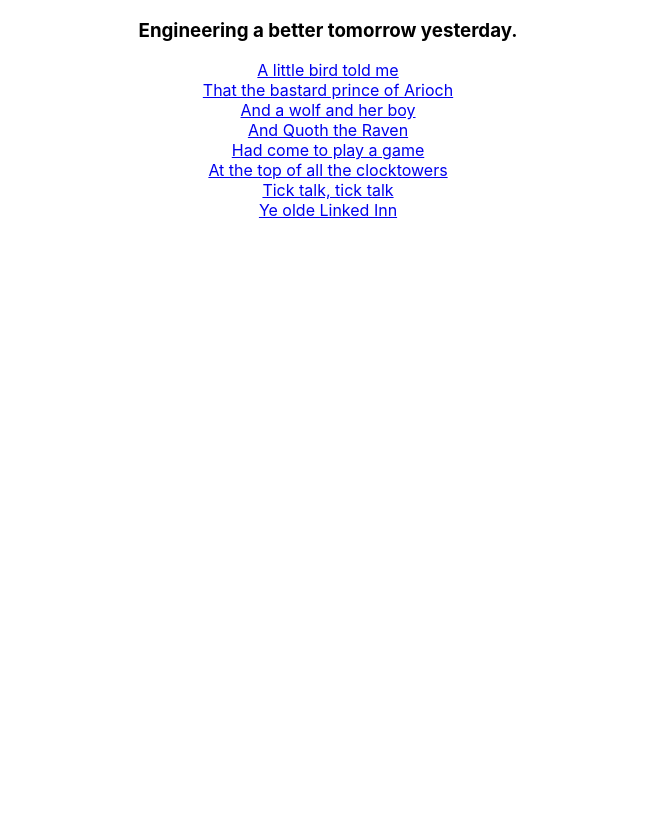
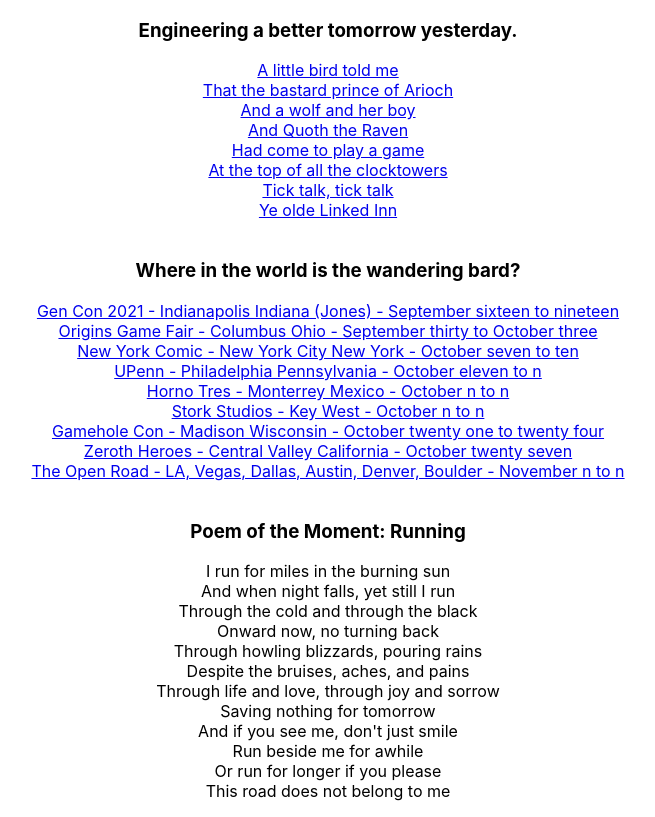
Before and after one commit to bonoj/bono.industries, a React (Create React App) app: page / in a window 1280 px wide. Shown: the whole page, without its empty margins (312-967 px from the left). Built offline with nearby package versions, Linux system fonts and the light colour scheme.

Commit message:
Add poetry

```diff
--- a/src/views/App.js
+++ b/src/views/App.js
@@ -29,6 +29,44 @@
       <a href="https://vm.tiktok.com/ZMR442NfE/" target="_blank" rel="noopener noreferrer">Tick talk, tick talk</a>
       <br/>
       <a href="https://www.linkedin.com/in/bonoj/" target="_blank" rel="noopener noreferrer">Ye olde Linked Inn</a>
+      <br/>
+      <br/>
+      <h3>Where in the world is the wandering bard?</h3>
+      <a href="https://www.gencon.com/" target="_blank" rel="noopener noreferrer">Gen Con 2021 - Indianapolis Indiana (Jones) - September sixteen to nineteen</a>
+      <br/>
+      <a href="https://www.originsgamefair.com/" target="_blank" rel="noopener noreferrer">Origins Game Fair - Columbus Ohio - September thirty to October three</a>
+      <br/>
+      <a href="https://www.newyorkcomiccon.com/en-us.html" target="_blank" rel="noopener noreferrer">New York Comic - New York City New York - October seven to ten</a>
+      <br/>
+      <a href="https://www.upenn.edu/" target="_blank" rel="noopener noreferrer">UPenn - Philadelphia Pennsylvania - October eleven to n</a>
+      <br/>
+      <a href="https://www.horno3.org/" target="_blank" rel="noopener noreferrer">Horno Tres - Monterrey Mexico - October n to n</a>
+      <br/>
+      <a href="http://tombbusters.com/" target="_blank" rel="noopener noreferrer">Stork Studios - Key West - October n to n</a>
+      <br/>
+      <a href="https://www.gameholecon.com/" target="_blank" rel="noopener noreferrer">Gamehole Con - Madison Wisconsin - October twenty one to twenty four</a>
+      <br/>
+      <a href="https://bono.industries" target="_blank" rel="noopener noreferrer">Zeroth Heroes - Central Valley California - October twenty seven</a>
+      <br/>
+      <a href="https://bono.industries" target="_blank" rel="noopener noreferrer">The Open Road - LA, Vegas, Dallas, Austin, Denver, Boulder - November n to n</a>
+      <br/>
+      <br/>
+      <h3>Poem of the Moment: Running</h3>
+      <p>
+        I run for miles in the burning sun<br/>
+        And when night falls, yet still I run<br/>
+        Through the cold and through the black<br/>
+        Onward now, no turning back<br/>
+        Through howling blizzards, pouring rains<br/>
+        Despite the bruises, aches, and pains<br/>
+        Through life and love, through joy and sorrow<br/>
+        Saving nothing for tomorrow<br/>
+        And if you see me, don't just smile<br/>
+        Run beside me for awhile<br/>
+        Or run for longer if you please<br/>
+        This road does not belong to me
+      </p>
+
       {/* <br/>
       <a href="TODO - ADD COMPASS WITH CITY LEVEL MAP" target="_blank" rel="noopener noreferrer">Where in the world is the wandering bard?</a> */}
       {/* <br/>
```
